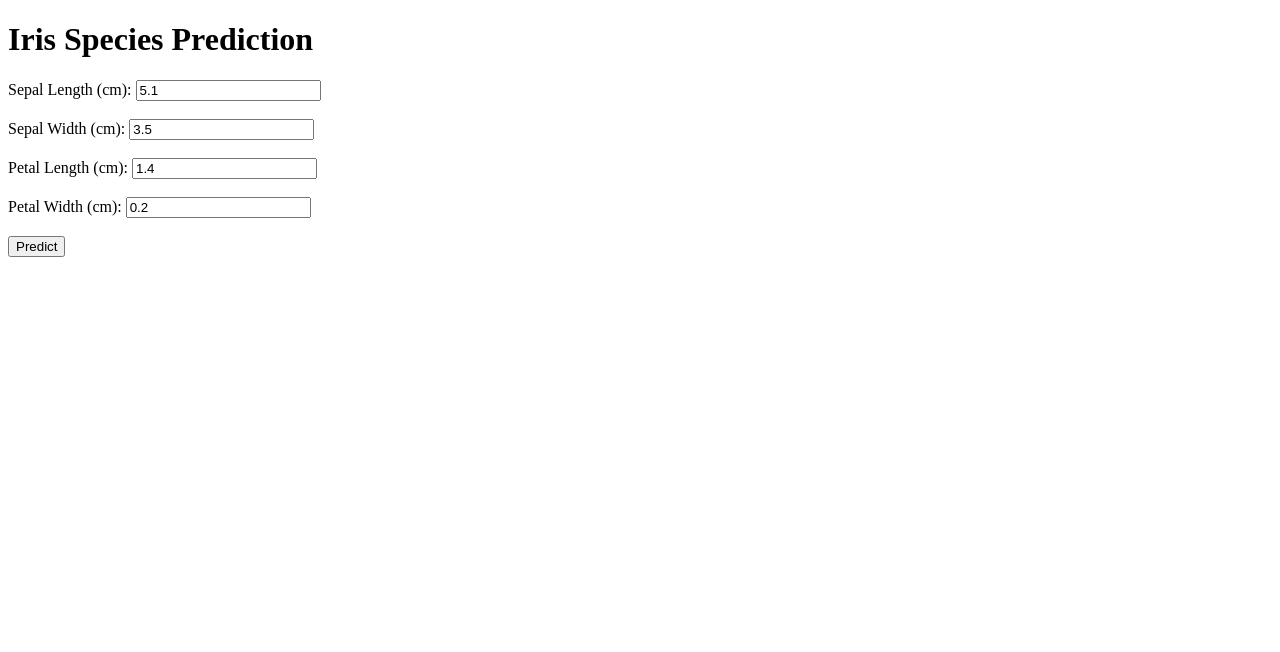
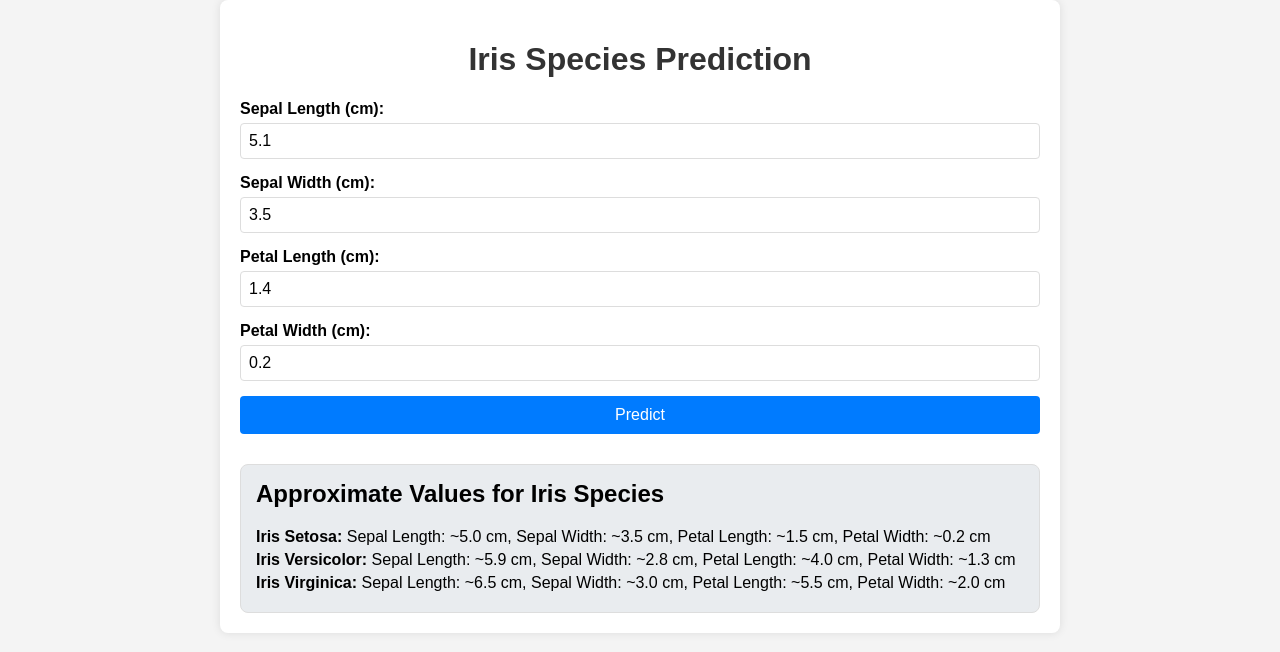
Before and after one commit to Is44m/MLOps-CT5, a Flask app: page / in a window 1280 px wide. Shown: the top 652 px of the page. Run offline with Flask 3, Linux system fonts and the light colour scheme; parts of the project's set-up code (start-up, migrations or seed data) failed here and were passed over.

Commit message:
Tweaked files v3.

```diff
--- a/templates/index.html
+++ b/templates/index.html
@@ -4,28 +4,98 @@
     <meta charset="UTF-8">
     <meta name="viewport" content="width=device-width, initial-scale=1.0">
     <title>Iris Species Prediction</title>
+    <style>
+        body {
+            font-family: Arial, sans-serif;
+            margin: 0;
+            padding: 0;
+            background-color: #f4f4f4;
+        }
+        .container {
+            width: 80%;
+            max-width: 800px;
+            margin: 0 auto;
+            padding: 20px;
+            background-color: #fff;
+            box-shadow: 0 0 10px rgba(0,0,0,0.1);
+            border-radius: 8px;
+        }
+        h1 {
+            color: #333;
+            text-align: center;
+        }
+        form {
+            display: flex;
+            flex-direction: column;
+        }
+        label {
+            margin-bottom: 5px;
+            font-weight: bold;
+        }
+        input[type="number"] {
+            padding: 8px;
+            font-size: 16px;
+            border: 1px solid #ddd;
+            border-radius: 4px;
+            margin-bottom: 15px;
+        }
+        input[type="submit"] {
+            padding: 10px;
+            font-size: 16px;
+            color: #fff;
+            background-color: #007bff;
+            border: none;
+            border-radius: 4px;
+            cursor: pointer;
+        }
+        input[type="submit"]:hover {
+            background-color: #0056b3;
+        }
+        .approx-values {
+            margin-top: 30px;
+            padding: 15px;
+            border: 1px solid #ddd;
+            border-radius: 8px;
+            background-color: #e9ecef;
+        }
+        .approx-values h2 {
+            margin-top: 0;
+        }
+        .approx-values p {
+            margin: 5px 0;
+        }
+    </style>
 </head>
 <body>
+    <div class="container">
         <h1>Iris Species Prediction</h1>
 
         <form action="/predict" method="POST">
             <label for="sepal_length">Sepal Length (cm):</label>
-        <input type="number" id="sepal_length" name="sepal_length" step="0.1" value="5.1" required><br><br>
+            <input type="number" id="sepal_length" name="sepal_length" step="0.1" value="5.1" required>
 
             <label for="sepal_width">Sepal Width (cm):</label>
-        <input type="number" id="sepal_width" name="sepal_width" step="0.1" value="3.5" required><br><br>
+            <input type="number" id="sepal_width" name="sepal_width" step="0.1" value="3.5" required>
 
             <label for="petal_length">Petal Length (cm):</label>
-        <input type="number" id="petal_length" name="petal_length" step="0.1" value="1.4" required><br><br>
+            <input type="number" id="petal_length" name="petal_length" step="0.1" value="1.4" required>
 
             <label for="petal_width">Petal Width (cm):</label>
-        <input type="number" id="petal_width" name="petal_width" step="0.1" value="0.2" required><br><br>
+            <input type="number" id="petal_width" name="petal_width" step="0.1" value="0.2" required>
 
             <input type="submit" value="Predict">
         </form>
 
+        <div class="approx-values">
+            <h2>Approximate Values for Iris Species</h2>
+            <p><strong>Iris Setosa:</strong> Sepal Length: ~5.0 cm, Sepal Width: ~3.5 cm, Petal Length: ~1.5 cm, Petal Width: ~0.2 cm</p>
+            <p><strong>Iris Versicolor:</strong> Sepal Length: ~5.9 cm, Sepal Width: ~2.8 cm, Petal Length: ~4.0 cm, Petal Width: ~1.3 cm</p>
+            <p><strong>Iris Virginica:</strong> Sepal Length: ~6.5 cm, Sepal Width: ~3.0 cm, Petal Length: ~5.5 cm, Petal Width: ~2.0 cm</p>
+        </div>
+
         {% if prediction_text %}
             <h2>{{ prediction_text }}</h2>
         {% endif %}
+    </div>
 </body>
 </html>
```
Also changed, not shown: train_model.py (+65 -7 lines), 1 other file. Lines whose indentation alone changed are shown as unchanged.
